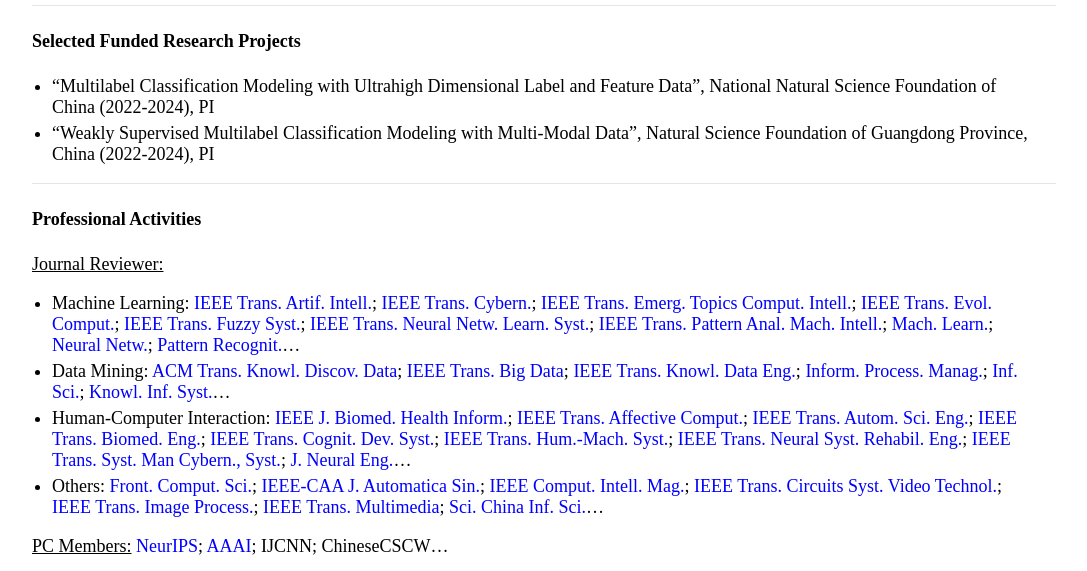
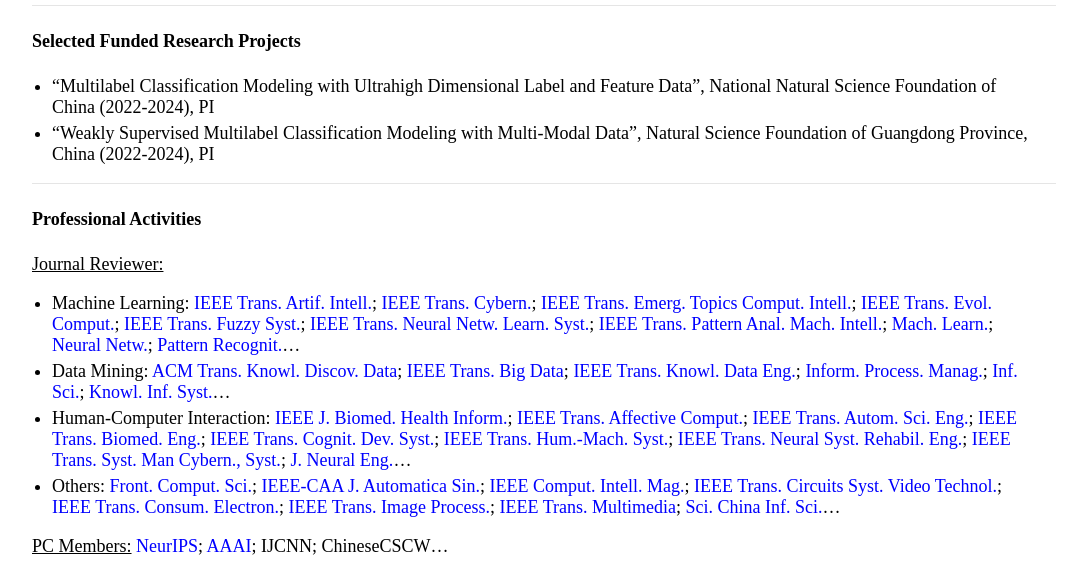
Before and after one commit to jiazhang-ml/jiazhang-ml.github.io, a Jekyll site: the page built from index.md, in a window 1280 px wide and 900 px high, scrolled down 1562 px, cut to the strip 0-571 px from the top of the window. Shown: the whole strip, without its empty margins (96-1183 px from the left). Built offline with Jekyll 4.4.1, drawn with Linux system fonts in a browser that asks for light colours.

Commit message:
Update journal list in index.md

```diff
--- a/index.md
+++ b/index.md
@@ -58,6 +58,6 @@ Email: [jiazhang@jnu.edu.cn](mailto:jiazhang@jnu.edu.cn)
 * Machine Learning: [IEEE Trans. Artif. Intell.](https://mc.manuscriptcentral.com/tai-ieee); [IEEE Trans. Cybern.](https://mc.manuscriptcentral.com/cyb-ieee); [IEEE Trans. Emerg. Topics Comput. Intell.](https://mc.manuscriptcentral.com/tetci-ieee); [IEEE Trans. Evol. Comput.](https://mc.manuscriptcentral.com/tevc-ieee); [IEEE Trans. Fuzzy Syst.](https://mc.manuscriptcentral.com/tfs-ieee); [IEEE Trans. Neural Netw. Learn. Syst.](https://mc.manuscriptcentral.com/tnnls); [IEEE Trans. Pattern Anal. Mach. Intell.](https://mc.manuscriptcentral.com/tpami-cs); [Mach. Learn.](https://link.springer.com/journal/10994); [Neural Netw.](https://www.editorialmanager.com/neunet/default.aspx); [Pattern Recognit.](https://www.sciencedirect.com/journal/pattern-recognition)...
 * Data Mining: [ACM Trans. Knowl. Discov. Data](https://mc.manuscriptcentral.com/tkdd); [IEEE Trans. Big Data](https://mc.manuscriptcentral.com/tbd-cs); [IEEE Trans. Knowl. Data Eng.](https://mc.manuscriptcentral.com/tkde-cs); [Inform. Process. Manag.](https://www.editorialmanager.com/ipm/default.aspx); [Inf. Sci.](https://www.sciencedirect.com/journal/information-sciences); [Knowl. Inf. Syst.](https://www.springer.com/journal/10115)...
 * Human-Computer Interaction: [IEEE J. Biomed. Health Inform.](https://mc.manuscriptcentral.com/jbhi-embs); [IEEE Trans. Affective Comput.](https://mc.manuscriptcentral.com/taffc-cs); [IEEE Trans. Autom. Sci. Eng.](https://mc.manuscriptcentral.com/t-ase); [IEEE Trans. Biomed. Eng.](https://mc.manuscriptcentral.com/tbme-embs); [IEEE Trans. Cognit. Dev. Syst.](https://mc.manuscriptcentral.com/tcds-ieee); [IEEE Trans. Hum.-Mach. Syst.](https://mc.manuscriptcentral.com/thms); [IEEE Trans. Neural Syst. Rehabil. Eng.](https://mc.manuscriptcentral.com/tnsre-embs); [IEEE Trans. Syst. Man Cybern., Syst.](https://mc.manuscriptcentral.com/systems); [J. Neural Eng.](https://mc04.manuscriptcentral.com/jne-iop)...
-* Others: [Front. Comput. Sci.](https://link.springer.com/journal/11704); [IEEE-CAA J. Automatica Sin.](https://mc03.manuscriptcentral.com/ieee-jas); [IEEE Comput. Intell. Mag.](https://mc.manuscriptcentral.com/cim-ieee); [IEEE Trans. Circuits Syst. Video Technol.](https://mc.manuscriptcentral.com/tcsvt); [IEEE Trans. Image Process.](https://mc.manuscriptcentral.com/tip-ieee); [IEEE Trans. Multimedia](https://mc.manuscriptcentral.com/tmm-ieee); [Sci. China Inf. Sci.](https://mc03.manuscriptcentral.com/scis)...
+* Others: [Front. Comput. Sci.](https://link.springer.com/journal/11704); [IEEE-CAA J. Automatica Sin.](https://mc03.manuscriptcentral.com/ieee-jas); [IEEE Comput. Intell. Mag.](https://mc.manuscriptcentral.com/cim-ieee); [IEEE Trans. Circuits Syst. Video Technol.](https://mc.manuscriptcentral.com/tcsvt); [IEEE Trans. Consum. Electron.](https://mc.manuscriptcentral.com/tce-ieee); [IEEE Trans. Image Process.](https://mc.manuscriptcentral.com/tip-ieee); [IEEE Trans. Multimedia](https://mc.manuscriptcentral.com/tmm-ieee); [Sci. China Inf. Sci.](https://mc03.manuscriptcentral.com/scis)...
 
 <u>PC Members:</u> [NeurIPS](https://openreview.net/login?redirect=/group?id%3DNeurIPS.cc%252F2026%252FConference%252FReviewers); [AAAI](https://openreview.net/login?redirect=/group?id%3DAAAI.org%252F2027%252FConference%252FProgram_Committee); IJCNN; ChineseCSCW...
```
